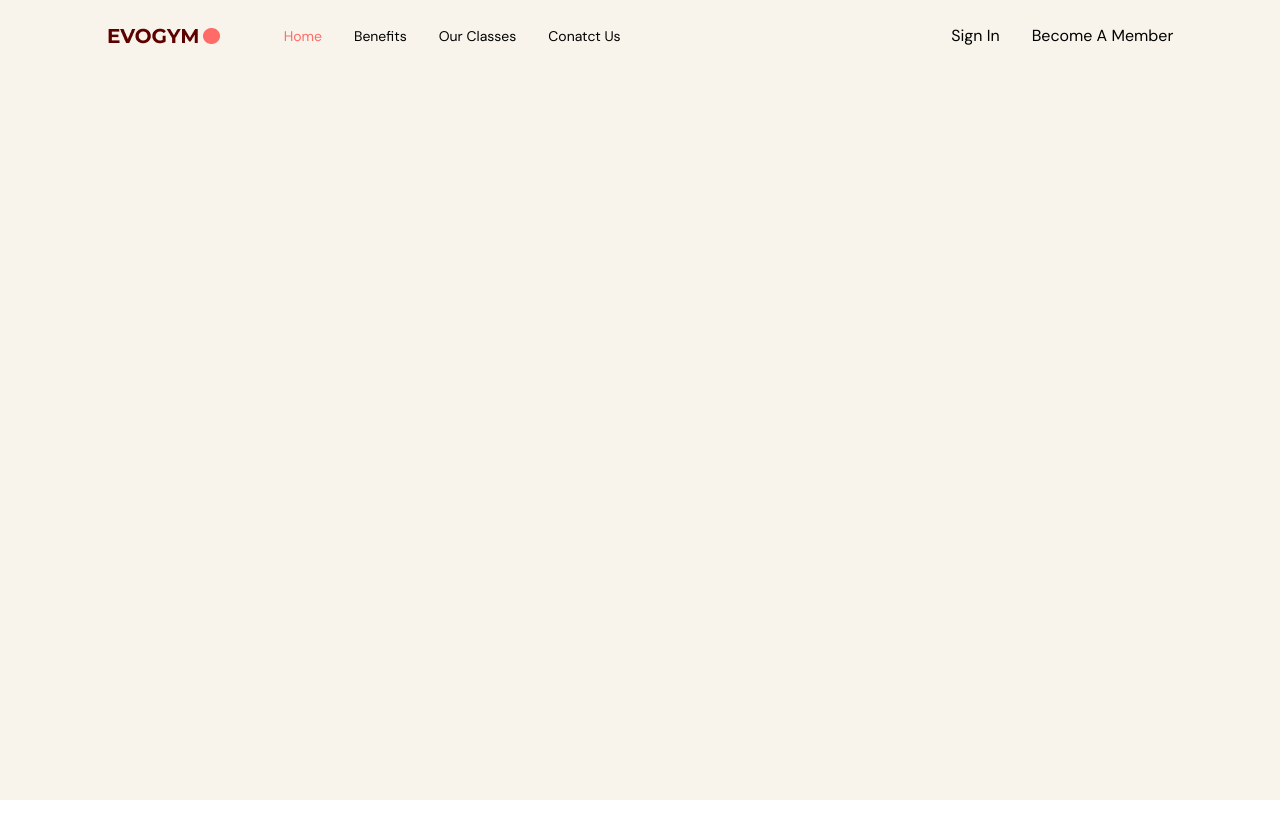
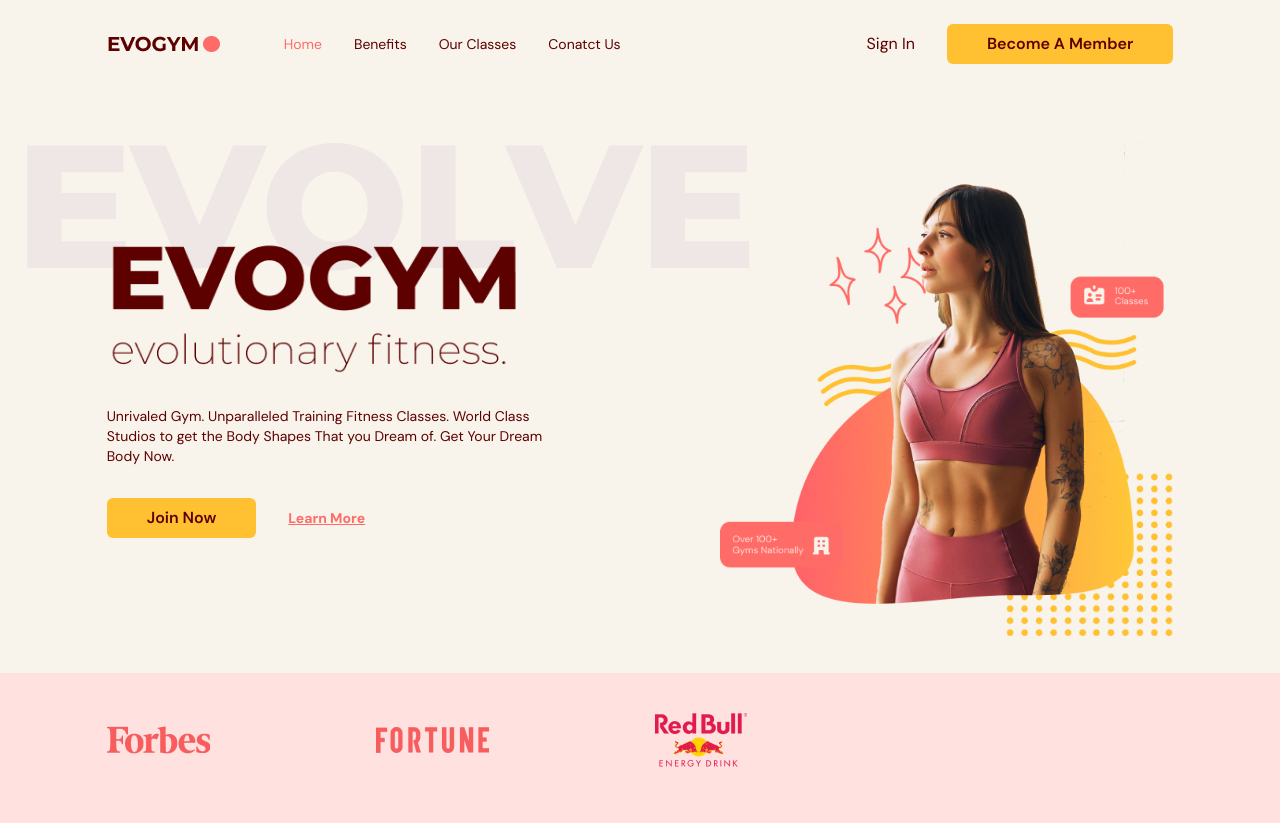
Before and after one commit to TomaszKlekner/fitness-studio, a React (Vite) app: page / in a window 1280 px wide. Before the commit the page ends 800 px from the top, so only its background shows below. Built offline with nearby package versions, Linux system fonts and the light colour scheme.

Commit message:
Add Home Section

```diff
--- a/src/App.tsx
+++ b/src/App.tsx
@@ -1,6 +1,10 @@
 import { useEffect, useState } from "react";
-import Navbar from "./views/navbar/Navbar";
-import { menuItemsModel } from "./shared/types";
+import Navbar from "./components/Navbar";
+import Home from "./sections/Home";
+
+export type menuItemsModel = {
+  page: string;
+};
 
 const menuItems: menuItemsModel[] = [
   {
@@ -46,6 +50,8 @@
         menuItems={menuItems}
         isTopOfPage={isTopOfPage}
       />
+
+      <Home page={menuItems[0].page} setSelectedPage={setSelectedPage} />
     </div>
   );
 }
--- a/src/components/ActionButton.tsx
+++ b/src/components/ActionButton.tsx
@@ -10,6 +10,7 @@
   const lowerCasePage = toLowerCasePageName(page);
   return (
     <AnchorLink
+      className="hover:bg-primary-600 rounded-md bg-secondary-500 px-10 py-2 font-semibold hover:text-white"
       href={`#${lowerCasePage}`}
       onClick={() => setSelectedPage(lowerCasePage)}
     >
--- a/src/components/MobileMenu.tsx
+++ b/src/components/MobileMenu.tsx
@@ -1,6 +1,6 @@
 import { XMarkIcon } from "@heroicons/react/24/solid";
-import { menuItemsModel } from "../shared/types";
 import Link from "./Link";
+import { menuItemsModel } from "../App";
 
 interface Props {
   menuItems: menuItemsModel[];
--- /dev/null
+++ b/src/components/Navbar.tsx
@@ -0,0 +1,83 @@
+import { useState } from "react";
+import { Bars3Icon } from "@heroicons/react/24/solid";
+import Logo from "../assets/Logo.png";
+import useMediaQuery from "../hooks/useMediaQuery";
+import ActionButton from "./ActionButton";
+import Link from "./Link";
+import MobileMenu from "./MobileMenu";
+import { menuItemsModel } from "../App";
+
+type Props = {
+  title: string;
+  menuItems: menuItemsModel[];
+  selectedPage: string;
+  isTopOfPage: boolean;
+  setSelectedPage: (value: string) => void;
+};
+
+const Navbar = ({
+  title,
+  menuItems,
+  selectedPage,
+  isTopOfPage,
+  setSelectedPage,
+}: Props) => {
+  const flexBetween = "flex items-center justify-between";
+  const navbarBackgound = isTopOfPage ? "" : "bg-primary-100 drop-shadow";
+  const isAboveMediumScreen = useMediaQuery("(min-width: 1060px)");
+  const [isMenuToggled, setIsMenuToggled] = useState(false);
+
+  return (
+    <>
+      <nav
+        className={`${navbarBackgound} ${flexBetween} fixed top-0 w-full py-6`}
+      >
+        <div className={`${flexBetween} mx-auto w-5/6`}>
+          <div className={`${flexBetween} w-full gap-16`}>
+            <img src={Logo} alt={title} />
+
+            {isAboveMediumScreen ? (
+              <div className={`${flexBetween} w-full`}>
+                <div className={`${flexBetween} gap-8 text-sm`}>
+                  {menuItems.map((menuItem) => (
+                    <Link
+                      key={menuItem.page}
+                      page={menuItem.page}
+                      selectedPage={selectedPage}
+                      setSelectedPage={setSelectedPage}
+                    />
+                  ))}
+                </div>
+                <div className={`${flexBetween} gap-8`}>
+                  <p>Sign In</p>
+                  <ActionButton
+                    page="Become A Member"
+                    setSelectedPage={setSelectedPage}
+                  />
+                </div>
+              </div>
+            ) : (
+              <button
+                className="z-40 rounded-full bg-secondary-500 p-2"
+                onClick={() => setIsMenuToggled(!isMenuToggled)}
+              >
+                <Bars3Icon className="h-6 w-6 text-white" />
+              </button>
+            )}
+          </div>
+        </div>
+
+        {!isAboveMediumScreen && isMenuToggled && (
+          <MobileMenu
+            setIsMenuToggled={setIsMenuToggled}
+            menuItems={menuItems}
+            selectedPage={selectedPage}
+            setSelectedPage={setSelectedPage}
+          />
+        )}
+      </nav>
+    </>
+  );
+};
+
+export default Navbar;
--- /dev/null
+++ b/src/sections/Home.tsx
@@ -0,0 +1,98 @@
+import ActionButton from "../components/ActionButton";
+import useMediaQuery from "../hooks/useMediaQuery";
+import HomePageText from "../assets/HomePageText.png";
+import HomePageGraphic from "../assets/HomePageGraphic.png";
+import SponsorRedBull from "../assets/SponsorRedBull.png";
+import SponsorForbes from "../assets/SponsorForbes.png";
+import SponsorFortune from "../assets/SponsorFortune.png";
+import AnchorLink from "react-anchor-link-smooth-scroll";
+import { motion } from "framer-motion";
+
+type Props = {
+  page: string;
+  setSelectedPage: (value: string) => void;
+};
+
+const Home = ({ page, setSelectedPage }: Props) => {
+  const isAboveMediumScreen = useMediaQuery("(min-width: 1060px)");
+
+  return (
+    <section id={page} className="gap-16 bg-gray-20 py-10 md:h-full md:pb-0">
+      <motion.div
+        className="mx-auto w-5/6 items-center justify-center md:flex md:h-5/6"
+        onViewportEnter={() => setSelectedPage(page)}
+      >
+        <div className="z-10 mt-32 md:basis-3/5">
+          <motion.div
+            className="md:-mt-20"
+            initial="hidden"
+            whileInView="visible"
+            viewport={{ once: true }}
+            transition={{ duration: 0.5 }}
+            variants={{
+              hidden: { opacity: 0, x: -50 },
+              visible: {
+                opacity: 1,
+                x: 0,
+              },
+            }}
+          >
+            <div className="relative">
+              <div className="before:absolute before:-left-20 before:-top-20 before:z-[-1] md:before:content-evolvetext">
+                <img src={HomePageText} alt={page} />
+              </div>
+            </div>
+
+            <p className="mt-8 text-sm">
+              Unrivaled Gym. Unparalleled Training Fitness Classes. World Class
+              Studios to get the Body Shapes That you Dream of. Get Your Dream
+              Body Now.
+            </p>
+          </motion.div>
+
+          <motion.div
+            className="mt-8 flex items-center gap-8 md:justify-start"
+            initial="hidden"
+            whileInView="visible"
+            viewport={{ once: true }}
+            transition={{ delay: 0.2, duration: 0.5 }}
+            variants={{
+              hidden: { opacity: 0, x: -50 },
+              visible: {
+                opacity: 1,
+                x: 0,
+              },
+            }}
+          >
+            <ActionButton page="Join Now" setSelectedPage={setSelectedPage} />
+            <AnchorLink
+              className="text-sm font-bold text-primary-500 underline hover:text-secondary-500"
+              onClick={() => setSelectedPage(page)}
+              href={`#${page}`}
+            >
+              <p>Learn More</p>
+            </AnchorLink>
+          </motion.div>
+        </div>
+
+        <div className="flex basis-3/5 justify-center md:z-10 md:ml-40 md:mt-16 md:justify-items-end">
+          <img src={HomePageGraphic} alt="Home Page Graphic" />
+        </div>
+      </motion.div>
+
+      {isAboveMediumScreen && (
+        <div className="h-[150px] w-full bg-primary-100 py-10">
+          <div className="mx-auto w-5/6">
+            <div className="ali flex w-3/5 items-center justify-between gap-5">
+              <img src={SponsorForbes} alt="Forbes" />
+              <img src={SponsorFortune} alt="Fortune" />
+              <img src={SponsorRedBull} alt="Red Bull" />
+            </div>
+          </div>
+        </div>
+      )}
+    </section>
+  );
+};
+
+export default Home;
--- a/src/shared/types.ts
+++ /dev/null
@@ -1,3 +0,0 @@
-export type menuItemsModel = {
-  page: string;
-};
--- a/src/views/navbar/Navbar.tsx
+++ /dev/null
@@ -1,81 +0,0 @@
-import { useState } from "react";
-import { Bars3Icon } from "@heroicons/react/24/solid";
-import Logo from "../../assets/Logo.png";
-import Link from "../../components/Link";
-import { menuItemsModel } from "../../shared/types";
-import useMediaQuery from "../../hoots/useMediaQuery";
-import ActionButton from "../../components/ActionButton";
-import MobileMenu from "../../components/MobileMenu";
-
-type Props = {
-  title: string;
-  menuItems: menuItemsModel[];
-  selectedPage: string;
-  isTopOfPage: boolean;
-  setSelectedPage: (value: string) => void;
-};
-
-const Navbar = ({
-  title,
-  menuItems,
-  selectedPage,
-  isTopOfPage,
-  setSelectedPage,
-}: Props) => {
-  const flexBetween = "flex items-center justify-between";
-  const navbarBackgound = isTopOfPage ? "" : "bg-primary-100 drop-shadow";
-  const isAboveMediumScreen = useMediaQuery("(min-width: 1060px");
-  const [isMenuToggled, setIsMenuToggled] = useState(false);
-
-  return (
-    <nav
-      className={`${navbarBackgound} ${flexBetween} fixed top-0 z-30 w-full py-6`}
-    >
-      <div className={`${flexBetween} mx-auto w-5/6`}>
-        <div className={`${flexBetween} w-full gap-16`}>
-          <img src={Logo} alt={title} />
-
-          {isAboveMediumScreen ? (
-            <div className={`${flexBetween} w-full`}>
-              <div className={`${flexBetween} gap-8 text-sm`}>
-                {menuItems.map((menuItem) => (
-                  <Link
-                    key={menuItem.page}
-                    page={menuItem.page}
-                    selectedPage={selectedPage}
-                    setSelectedPage={setSelectedPage}
-                  />
-                ))}
-              </div>
-              <div className={`${flexBetween} gap-8`}>
-                <p>Sign In</p>
-                <ActionButton
-                  page="Become A Member"
-                  setSelectedPage={setSelectedPage}
-                />
-              </div>
-            </div>
-          ) : (
-            <button
-              className="z-40 rounded-full bg-secondary-500 p-2"
-              onClick={() => setIsMenuToggled(!isMenuToggled)}
-            >
-              <Bars3Icon className="h-6 w-6 text-white" />
-            </button>
-          )}
-        </div>
-      </div>
-
-      {!isAboveMediumScreen && isMenuToggled && (
-        <MobileMenu
-          setIsMenuToggled={setIsMenuToggled}
-          menuItems={menuItems}
-          selectedPage={selectedPage}
-          setSelectedPage={setSelectedPage}
-        />
-      )}
-    </nav>
-  );
-};
-
-export default Navbar;
--- a/tailwind.config.js
+++ b/tailwind.config.js
@@ -7,11 +7,11 @@
         "gray-20": "#F8F4EB",
         "gray-50": "#EFE6E6",
         "gray-100": "#DFCCCC",
-        "gray-500": "#5E00000",
+        "gray-500": "#5E0000",
         "primary-100": "#FFE1E0",
         "primary-300": "#FFA6A3",
         "primary-500": "#FF6B66",
-        "secondary-400": "#FFCD58",
+        "secondary-400": "#FFCD5B",
         "secondary-500": "#FFC132",
       },
       backgroundImage: (theme) => ({
```
Also changed, not shown: src/hooks/useMediaQuery.ts (renamed from src/hoots/useMediaQuery.ts).
